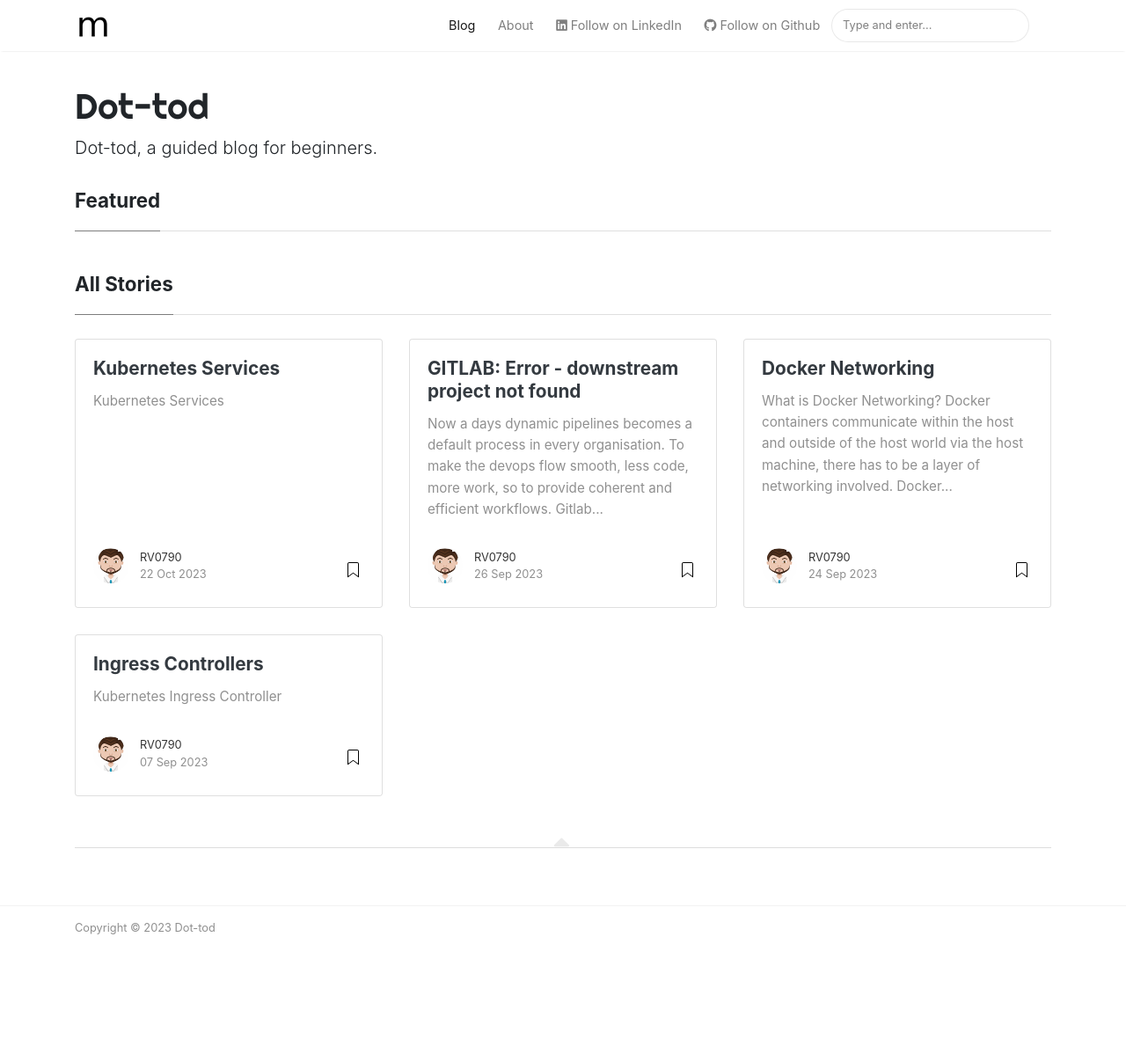
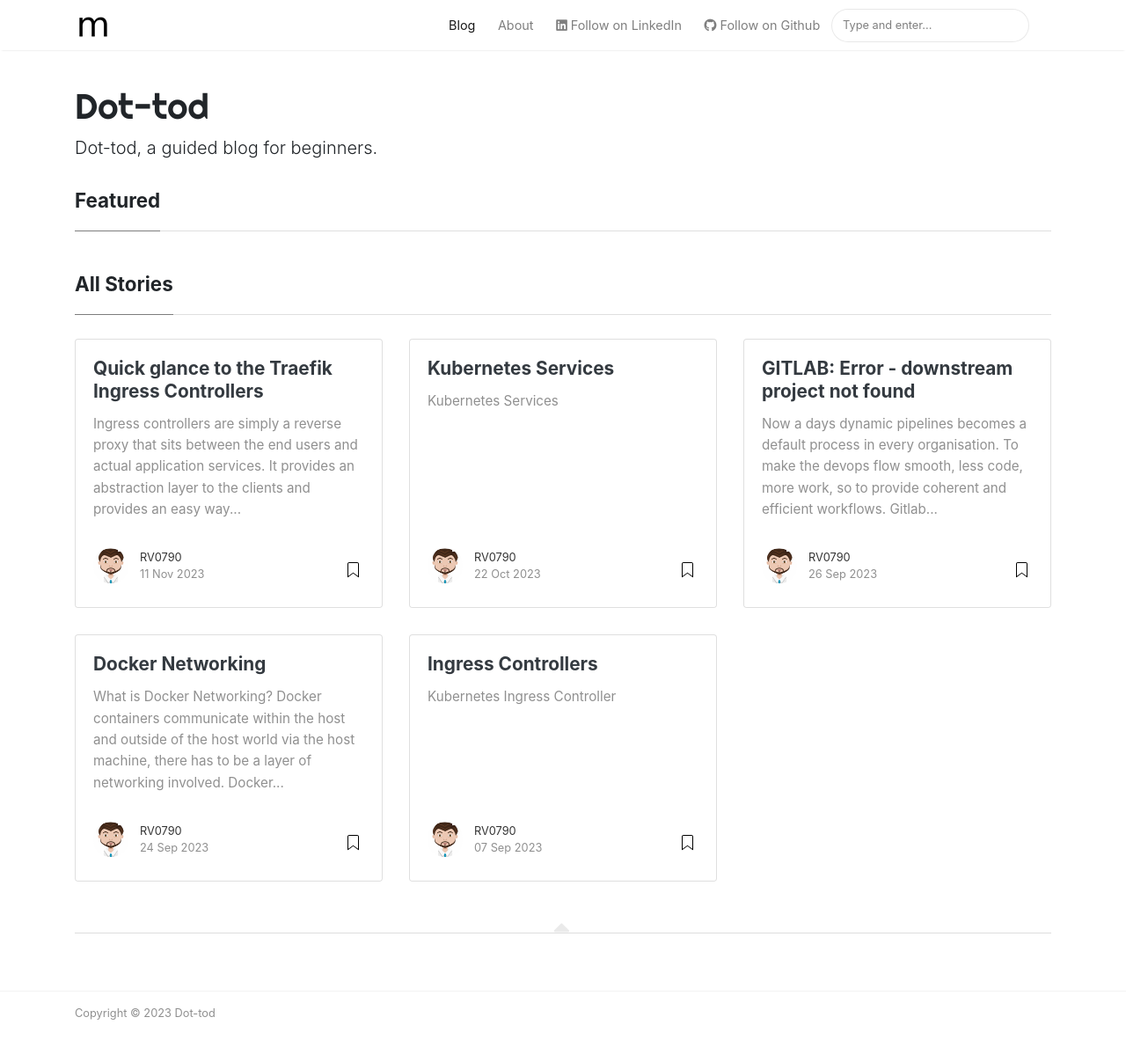
Before and after one commit to sharmar0790/dot-tod, a Jekyll site: the page built from index.html, in a window 1280 px wide and 1235 px high. Shown: the top 1198 px of the window at 88% size. Built offline with Jekyll 4.4.1, drawn with Linux system fonts in a browser that asks for light colours; nearby versions of some CDN libraries; the list of posts is cut into pages by our own code; some of the changed lines change nothing that is shown.

Commit message:
Adding traefik controller

````diff
--- a/_posts/ingress-controllers/2023-09-07-INGRESS_CONTROLLERS.md
+++ b/_posts/ingress-controllers/2023-09-07-INGRESS_CONTROLLERS.md
@@ -11,7 +11,7 @@
 ## What is Kubernetes Ingress Controller?
 Moving production workloads to Kubernetes has many benefits, but it also increases the complexity of managing application traffic. An ingress controller is a dedicated load balancer for Kubernetes clusters.
 
-An ingress controller is a component that abstracts the complexity of routing application traffic within a Kubernetes cluster, providing a bridge between Kubernetes services and external services. An ingress controller is configured using objects called Ingress Resources, managed via the Kubernetes API.
+A kubernetes ingress controller acts an reverse proxy and as a load balancer. An ingress controller is a component that abstracts the complexity of routing application traffic within a Kubernetes cluster, providing a bridge between Kubernetes services and external services. An ingress controller is configured using objects called Ingress Resources, managed via the Kubernetes API.
 
 The main functions of a Kubernetes ingress controller are to receive and load-balance traffic from outside Kubernetes to pods running in a Kubernetes cluster, and manage egress traffic from services within the cluster to services outside the cluster. They monitor pods running on Kubernetes and automatically update load balancing rules when pods are added or removed from a service. This is part of a series of articles about [Kubernetes API gateway](https://www.solo.io/topics/kubernetes-api-gateway/).
 
@@ -38,7 +38,9 @@
 However, if your application runs in a distributed, multi-cloud environment, you may need an enterprise-grade, high-performance networking solution.
 
 ## Ingress Controller Solutions
-Kubernetes currently provides two ingress solutions by default —GCE L7 Load Balancer (GLBC) and ingress-nginx. You can use other solutions, but you’ll have to first deploy them in your Kubernetes cluster. Here is a full list of ingress controllers supported by Kubernetes. We’ll cover a few popular open source solutions.
+Kubernetes currently provides two ingress solutions by default —GCE L7 Load Balancer (GLBC) and ingress-nginx. You can use other solutions, but you’ll have to first deploy them in your Kubernetes cluster. Here is a full list of ingress controllers supported by Kubernetes.
+
+We’ll cover a few popular open source solutions.
 
 ### Istio Ingress
 Istio Ingress is a service mesh solution that can also serve as an ingress controller, regulating outside traffic entering a Kubernetes cluster. Istio makes use of Envoy proxies, deployed in a sidecar container alongside every exposed service in the cluster. Envoy offers advanced traffic routing and observability capabilities.
--- /dev/null
+++ b/_posts/ingress-controllers/2023-11-11-TRAEFIK_INGRESS_CONTROLLERS.md
@@ -0,0 +1,174 @@
+---
+layout: post
+title:  "Quick glance to the Traefik Ingress Controllers"
+author: commando
+# categories: [ Jekyll, tutorial ]
+# image: assets/images/1.jpg
+---
+
+Ingress controllers are simply a reverse proxy that sits between the end users and actual application services. It provides an abstraction layer to the clients and provides an easy way to access all of the application running inside the Kubernetes cluster.
+
+You might be thinking ingress controller only does provide an abstraction layer, here you're wrong. However, it provides other functionality as well like
+- Certificate management
+- Centralised Monitoring.
+- Authentication and Authorization.
+- Caching
+- Many more.
+
+In this article I am going to discuss with you one of the Ingress Controller - Traefik. How it works and a small demo.
+
+**Traefik** controller provides many out of the box functionlity like
+- API Management
+- API Gateway
+- Kubernetes Ingress
+- Docker Swarm Ingress
+
+For demo I'm going to create a
+- minikube cluster
+- deploy Traefik controller
+- sample microservice.
+
+
+## Usage
+### Start `Minikube`
+
+```
+minikube start --driver qemu --network socket_vmnet --cpus=4 --memory=6g --disk-size=10g
+```
+
+### Start `minikube tunnel`
+`$ minikube tunnel`
+
+### Install `traefik`
+```shell
+helm repo add traefik https://helm.traefik.io/traefik
+helm repo update
+
+# Install
+helm install traefik traefik/traefik --namespace traefik --create-namespace
+
+# verify
+kubectl get svc -l app.kubernetes.io/name=traefik
+```
+
+```
+❯ kubectl get pods -n traefik
+NAME                       READY   STATUS    RESTARTS   AGE
+traefik-6f88d7c47d-52xp8   1/1     Running   0          18s
+```
+
+## Deploying a sample service
+Here, I will be deploying the sample `whoami` pod for keep this demo as simple and small.
+
+```yaml
+#  Deploy.yaml
+---
+apiVersion: apps/v1
+kind: Deployment
+metadata:
+  name: whoami
+  namespace: traefik
+spec:
+  replicas: 1
+  selector:
+    matchLabels:
+      app: whoami
+  template:
+    metadata:
+      labels:
+        app: whoami
+    spec:
+      containers:
+      - name: whoami
+        image: traefik/whoami
+---
+apiVersion: v1
+kind: Service
+metadata:
+  name: whoami
+  namespace: traefik
+spec:
+  ports:
+  - name: http
+    targetPort: 80
+    port: 80
+  selector:
+    app: whoami
+```
+
+You can deploy it simply by running:
+
+`$ kubectl apply -f whoami.yaml`
+
+Then you can validate the deployment is running:
+
+```shell
+❯ kubectl get pods -n traefik
+NAME                       READY   STATUS    RESTARTS   AGE
+traefik-6f88d7c47d-52xp8   1/1     Running   0          3m21s
+whoami-6f57d5d6b5-6rwvw    1/1     Running   0          5s
+```
+
+## Creating the Ingress
+```yaml
+# ingress.yaml
+---
+apiVersion: networking.k8s.io/v1
+kind: Ingress
+metadata:
+  name: whoami
+  namespace: traefik
+spec:
+  rules:
+  - http:
+      paths:
+      - path: /whoami
+        pathType: Prefix
+        backend:
+          service:
+            name: whoami
+            port:
+              number: 80
+```
+
+Apply the manifest using:
+
+`$ kubectl apply -f ingress.yaml`
+
+Validate the ingress
+
+```shell
+❯ kubectl get ingress -n traefik
+NAME     CLASS     HOSTS   ADDRESS   PORTS   AGE
+whoami   traefik   *                 80      33s
+```
+
+```shell
+❯ k get svc -n traefik
+NAME      TYPE           CLUSTER-IP       EXTERNAL-IP      PORT(S)                      AGE
+traefik   LoadBalancer   10.111.125.174   10.111.125.174   80:31986/TCP,443:30507/TCP   6m23s
+whoami    ClusterIP      10.107.63.105    <none>           80/TCP                       3m7s
+```
+
+Access the ingress application
+```
+❯ curl 10.111.125.174/whoami
+Hostname: whoami-6f57d5d6b5-6rwvw
+IP: 127.0.0.1
+IP: 10.244.0.4
+RemoteAddr: 10.244.0.3:43740
+GET /whoami HTTP/1.1
+Host: 10.111.125.174
+User-Agent: curl/8.1.2
+Accept: */*
+Accept-Encoding: gzip
+X-Forwarded-For: 10.244.0.1
+X-Forwarded-Host: 10.111.125.174
+X-Forwarded-Port: 80
+X-Forwarded-Proto: http
+X-Forwarded-Server: traefik-6f88d7c47d-52xp8
+X-Real-Ip: 10.244.0.1
+```
+
+## Cleanup
+`minikube delete`
````
